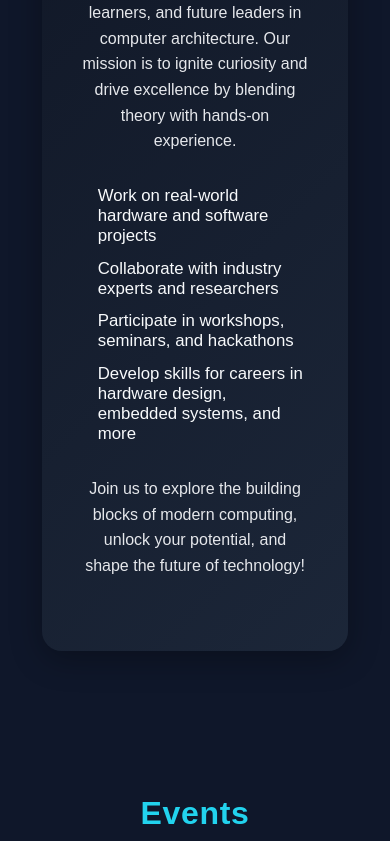
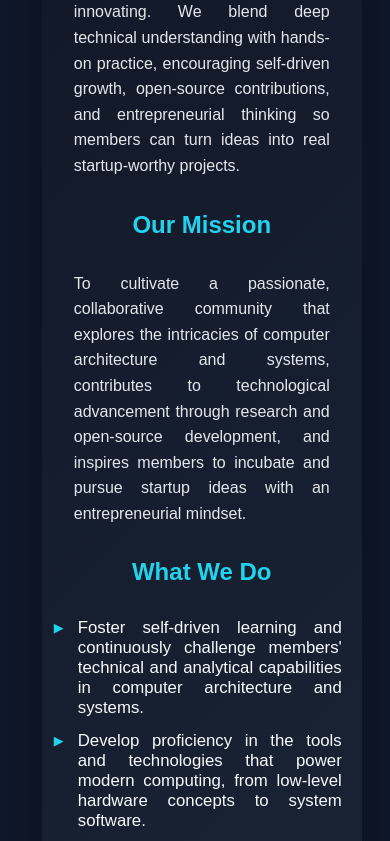
Before and after one commit to mummidisettydhanushsaiteja/Chips-and-Bytes, a React (Create React App) app: page / in a window 390 px wide. Shown: the part 1156-1997 px from the top of the page. Built offline with nearby package versions, Linux system fonts and the light colour scheme; no server answers.

Commit message:
about us contentsup

```diff
--- a/src/components/Pages/AboutPage.css
+++ b/src/components/Pages/AboutPage.css
@@ -1,8 +1,14 @@
 .about-page {
-  max-width: 800px;
+  width: 90%;
+  max-width: 1200px;
+  min-width: 320px;
   margin: 80px auto 0 auto;
   padding: 2.5rem;
-  background: linear-gradient(135deg, rgba(17, 24, 39, 0.85), rgba(30, 41, 59, 0.85));
+  background: linear-gradient(
+    135deg,
+    rgba(17, 24, 39, 0.85),
+    rgba(30, 41, 59, 0.85)
+  );
   border-radius: 20px;
   box-shadow: 0 8px 32px rgba(0, 0, 0, 0.3);
   color: #f1f5f9;
@@ -10,7 +16,7 @@
   transition: all 0.3s ease-in-out;
 }
 
-/*about section hover glow*/
+/* About section hover glow */
 .about-page:hover {
   transform: scale(1.01);
   box-shadow: 0 12px 36px rgba(34, 211, 238, 0.3);
@@ -20,9 +26,10 @@
   opacity: 0;
   transform: translateY(30px) scale(0.95);
   transition: opacity 1s ease, transform 1s ease, text-shadow 1.2s ease;
-  /* text-shadow: 0 0 0px #22d3ee; */
   font-size: 2.5rem;
   color: #22d3ee;
+  margin-bottom: 1.5rem;
+  /* text-shadow: 0 0 0px #22d3ee; */
 }
 
 .about-us-heading.visible {
@@ -31,19 +38,72 @@
   /* text-shadow: 0 0 16px #22d3ee, 0 0 4px #fff; */
 }
 
+.subheading {
+  font-size: 1.8rem;
+  color: #22d3ee;
+  margin-bottom: 1rem;
+  margin-top: 2rem;
+}
+
 .tab-desc {
   font-size: 1.15rem;
   margin-bottom: 1.5rem;
   line-height: 1.7;
   color: #cbd5e1;
+  /* Make text use full width */
+  width: 100%;
+  max-width: 100%;
+  text-align: justify;
+  text-justify: inter-word;
+  padding: 0 1rem;
+  box-sizing: border-box;
+}
+
+/* Specific styling for the main about us paragraph */
+.about-page > .tab-desc:first-of-type {
+  text-align: justify;
+  text-justify: inter-word;
+  width: 100%;
+  max-width: 100%;
+  padding: 0 1rem;
+}
+
+/* Also target the last paragraph */
+.about-page > .tab-desc:last-of-type {
+  text-align: justify;
+  text-justify: inter-word;
+  width: 100%;
+  max-width: 100%;
+  padding: 0 1rem;
+}
+
+.club-mission,
+.club-objectives {
+  margin-bottom: 2rem;
+  /* Ensure full width utilization */
+  width: 100%;
+}
+
+.club-mission .tab-desc,
+.club-objectives .tab-desc {
+  /* Override center alignment for mission/objectives descriptions */
+  text-align: justify;
+  text-justify: inter-word;
+  padding: 0 1rem;
+  width: 100%;
+  max-width: 100%;
 }
 
 .about-list {
   list-style: none;
   padding: 0;
   margin: 2rem auto;
-  max-width: 600px;
+  max-width: 100%; /* Changed from 80% to 100% */
+  width: 100%;
   text-align: left;
+  padding-left: 1rem;
+  padding-right: 1rem;
+  box-sizing: border-box;
 }
 
 .about-list li {
@@ -51,15 +111,29 @@
   padding-left: 1rem;
   font-size: 1.05rem;
   color: #f8fafc;
+  transition: all 0.3s ease;
+  position: relative;
+  /* Use full width */
+  width: 100%;
+  text-align: justify;
+  text-justify: inter-word;
   /* border-left: 4px solid #22d3ee; */
-  padding-left: 1rem;
-  transition: all 0.3s ease;
+}
+
+.about-list li::before {
+  content: "▶";
+  color: #22d3ee;
+  font-size: 0.8rem;
+  position: absolute;
+  left: -0.5rem;
+  top: 0.1rem;
 }
 
 .about-list li:hover {
+  transform: translateX(5px);
+  color: #ffffff;
   /* background: rgba(34, 211, 238, 0.1); */
   /* border-left-color: #0ea5e9; */
-  transform: translateX(5px);
 }
 
 .fade-in {
@@ -69,9 +143,74 @@
   animation-delay: 0.4s;
 }
 
+.fade-in:nth-child(2) {
+  animation-delay: 0.6s;
+}
+
+.fade-in:nth-child(3) {
+  animation-delay: 0.8s;
+}
+
+.fade-in:nth-child(4) {
+  animation-delay: 1s;
+}
+
 @keyframes fadeInUp {
   to {
     opacity: 1;
     transform: translateY(0);
   }
 }
+
+/* Responsive design */
+@media (max-width: 768px) {
+  .about-page {
+    width: 95%;
+    margin: 60px auto 0 auto;
+    padding: 1.5rem;
+  }
+
+  .about-us-heading {
+    font-size: 2rem;
+  }
+
+  .subheading {
+    font-size: 1.5rem;
+  }
+
+  .tab-desc {
+    font-size: 1rem;
+    padding: 0 0.5rem;
+  }
+
+  .about-list {
+    max-width: 100%;
+    padding-left: 0.5rem;
+    padding-right: 0.5rem;
+  }
+}
+
+@media (max-width: 480px) {
+  .about-page {
+    width: 98%;
+    padding: 1rem;
+    margin: 40px auto 0 auto;
+  }
+
+  .about-us-heading {
+    font-size: 1.8rem;
+  }
+
+  .subheading {
+    font-size: 1.3rem;
+  }
+
+  .tab-desc {
+    padding: 0 0.25rem;
+  }
+
+  .about-list {
+    padding-left: 0.25rem;
+    padding-right: 0.25rem;
+  }
+}
--- a/src/components/Pages/AboutPage.js
+++ b/src/components/Pages/AboutPage.js
@@ -17,17 +17,59 @@ function AboutPage() {
       <h1 ref={headingRef} className="about-us-heading">
         About Us
       </h1>
+
       <p ref={paraRef} className="tab-desc fade-in">
-        <strong>Chips & Bytes</strong> is a vibrant community of innovators, learners, and future leaders in computer architecture. Our mission is to ignite curiosity and drive excellence by blending theory with hands-on experience.
+        <strong>Chips &amp; Bytes</strong> is a dynamic community of computer
+        science and architecture enthusiasts dedicated to learning, building,
+        and innovating. We blend deep technical understanding with hands-on
+        practice, encouraging self-driven growth, open-source contributions,
+        and entrepreneurial thinking so members can turn ideas into real
+        startup-worthy projects.
       </p>
-      <ul className="about-list fade-in">
-        <li> Work on real-world hardware and software projects</li>
-        <li> Collaborate with industry experts and researchers</li>
-        <li> Participate in workshops, seminars, and hackathons</li>
-        <li> Develop skills for careers in hardware design, embedded systems, and more</li>
-      </ul>
+
+      <div className="club-mission fade-in">
+        <h2 className="subheading">Our Mission</h2>
+        <p className="tab-desc">
+          To cultivate a passionate, collaborative community that explores the
+          intricacies of computer architecture and systems, contributes to
+          technological advancement through research and open-source development,
+          and inspires members to incubate and pursue startup ideas with an
+          entrepreneurial mindset.
+        </p>
+      </div>
+
+      <div className="club-objectives fade-in">
+        <h2 className="subheading">What We Do</h2>
+        <ul className="about-list">
+          <li>
+            Foster self-driven learning and continuously challenge members'
+            technical and analytical capabilities in computer architecture
+            and systems.
+          </li>
+          <li>
+            Develop proficiency in the tools and technologies that power
+            modern computing, from low-level hardware concepts to system
+            software.
+          </li>
+          <li>
+            Contribute to established open-source projects to gain practical
+            experience and promote collaborative development.
+          </li>
+          <li>
+            Engage with industry professionals and mentors to provide real-world
+            insight, guidance, and exposure.
+          </li>
+          <li>
+            Prepare members for future careers and entrepreneurial ventures by
+            equipping them with cutting-edge, industry-relevant skills.
+          </li>
+        </ul>
+      </div>
+
       <p className="tab-desc fade-in">
-        Join us to explore the building blocks of modern computing, unlock your potential, and shape the future of technology!
+        Join <strong>Chips &amp; Bytes</strong> to explore the building blocks
+        of modern computing, grow your capabilities, and help shape the future
+        of technology.
       </p>
     </div>
   );
```
